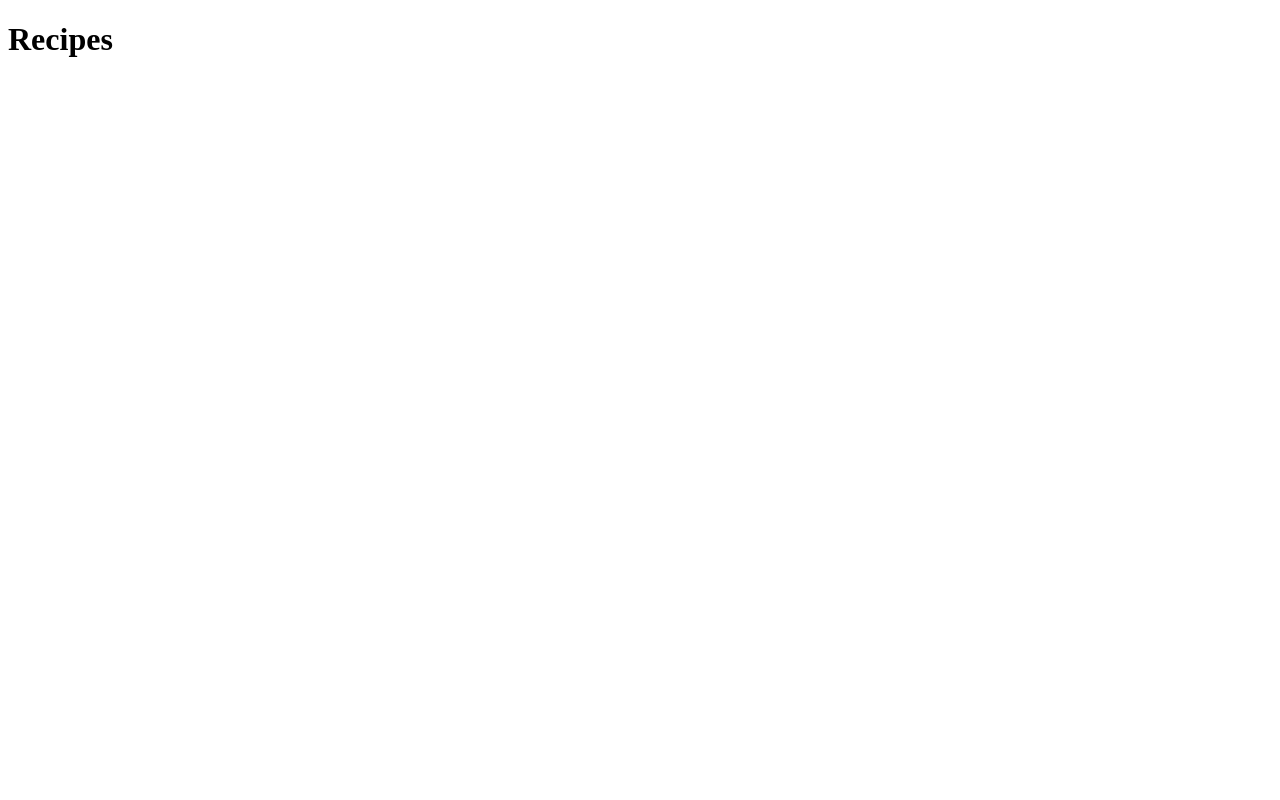
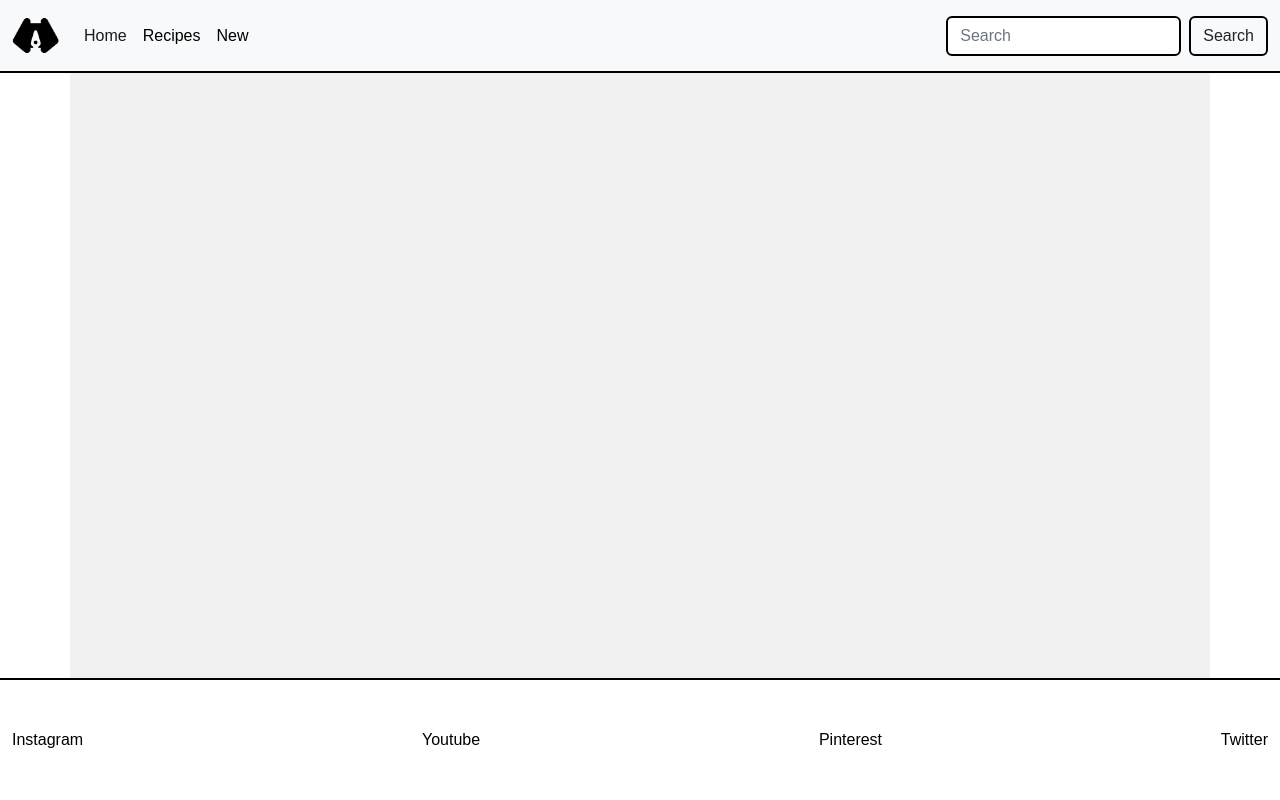
Before and after one commit to Johan-Hennius/django-recipe-sharing, a Django app: page / in a window 1280 px wide. Before the commit the page is almost empty. Run offline with Django 4.2, Linux system fonts and the light colour scheme.

Commit message:
Allauth intstalled acoording to CI module. Basic Nav and Footer added along with CSS style

```diff
--- a/recipe_share/urls.py
+++ b/recipe_share/urls.py
@@ -2,6 +2,7 @@ from django.contrib import admin
 from django.urls import path, include
 
 urlpatterns = [
+    path("accounts/", include("allauth.urls")),
     path('admin/', admin.site.urls),
     path('', include('recipe_share_app.urls')),
 ]
--- a/requirements.txt
+++ b/requirements.txt
@@ -1,4 +1,9 @@
 asgiref==3.7.2
 Django==4.2.7
+django-allauth==0.58.2
 gunicorn==20.1.0
+oauthlib==3.2.2
+PyJWT==2.8.0
+python3-openid==3.2.0
+requests-oauthlib==1.3.1
 sqlparse==0.4.4
--- /dev/null
+++ b/static/css/base-style.css
@@ -0,0 +1,71 @@
+@import url('https://fonts.googleapis.com/css2?family=Lora:wght@400;700&family=Plus+Jakarta+Sans:wght@400;600;700&display=swap');
+
+:root {
+    /** Fonts **/
+    --f-primary: 'Lora', serif;
+    --f-secondary: 'Jakarta', sans-serif;
+
+    /** Colours **/
+    --background: #f1f1f1;
+    --black: #000;
+    --pink: #dd7191;
+
+    /** Utility **/
+    --border: 2px solid var(--black);
+}
+
+/** General **/
+html,
+body {
+    height: 100%;
+}
+
+body {
+    display: flex;
+    flex-direction: column;
+    font-family: var(--f-secondary);
+}
+
+main {
+    flex: 1 0 auto;
+    background-color: var(--background);
+}
+
+h1,
+h2,
+h3,
+h4,
+h5,
+h6 {
+    font-family: var(--f-primary);
+}
+
+/** Header **/
+.navbar {
+    background-color: var(--background);
+    border-bottom: var(--border);
+}
+
+a.nav-link {
+    color: var(--black);
+}
+
+.logo {
+    width: 3rem;
+}
+
+.search__bar,
+.search__button {
+    border: var(--border);
+}
+
+/** Footer **/
+footer {
+    border-top: var(--border);
+}
+
+.footer__links {
+    font-family: var(--f-secondary);
+    text-decoration: none;
+    color: var(--black);
+}
--- a/templates/base.html
+++ b/templates/base.html
@@ -1,11 +1,43 @@
+{% load static %}
+
 <!DOCTYPE html>
 <html lang="en">
+
 <head>
     <meta charset="UTF-8">
     <meta name="viewport" content="width=device-width, initial-scale=1.0">
-    <title>Recipe Share</title>
-</head>
+    <title>Recipe Share - {% block title %}{% endblock %}</title>
+    <!--Bootstrap CSS-->
+    <link href="https://cdn.jsdelivr.net/npm/bootstrap@5.2.3/dist/css/bootstrap.min.css" rel="stylesheet"
+        integrity="sha384-rbsA2VBKQhggwzxH7pPCaAqO46MgnOM80zW1RWuH61DGLwZJEdK2Kadq2F9CUG65" crossorigin="anonymous">
+    <!--Personal CSS-->
+    <link rel="stylesheet" href="{% static 'css/base-style.css' %}">
+    {% block css %}
+
+    {% endblock css %}
+    </head>
+
 <body>
-    <h1>Recipes</h1>
+    {% include 'includes/header.html' %}
+
+    <main class="container">
+        {% block content %}
+
+        {% endblock %}
+    </main>
+
+    {% include 'includes/footer.html' %}
+    <!--Bootstrap JS-->
+    <script src="https://cdn.jsdelivr.net/npm/@popperjs/core@2.11.6/dist/umd/popper.min.js"
+        integrity="sha384-oBqDVmMz9ATKxIep9tiCxS/Z9fNfEXiDAYTujMAeBAsjFuCZSmKbSSUnQlmh/jp3" crossorigin="anonymous">
+    </script>
+    <script src="https://cdn.jsdelivr.net/npm/bootstrap@5.2.3/dist/js/bootstrap.min.js"
+        integrity="sha384-cuYeSxntonz0PPNlHhBs68uyIAVpIIOZZ5JqeqvYYIcEL727kskC66kF92t6Xl2V" crossorigin="anonymous">
+    </script>
+    <!--Personal JS-->
+    {% block js %}
+
+    {% endblock js %}
 </body>
+
 </html>
--- /dev/null
+++ b/templates/includes/footer.html
@@ -0,0 +1,17 @@
+{% load static %}
+
+<footer class="container-fluid">
+    <div class="row">
+        <!--Social media links-->
+        <div class="col-12 d-flex justify-content-between py-5">
+            <a href="#" target="_blank" rel="noopener" aria-label="Linked - Opens in new tab"
+                class="footer__links">Instagram</a>
+            <a href="#" target="_blank" rel="noopener" aria-label="Linked - Opens in new tab"
+                class="footer__links">Youtube</a>
+            <a href="#" target="_blank" rel="noopener" aria-label="Linked - Opens in new tab"
+                class="footer__links">Pinterest</a>
+            <a href="#" target="_blank" rel="noopener" aria-label="Linked - Opens in new tab"
+                class="footer__links">Twitter</a>
+        </div>
+    </div>
+</footer>
--- /dev/null
+++ b/templates/includes/header.html
@@ -0,0 +1,32 @@
+{% load static %}
+<header>
+    <nav class="navbar navbar-expand-lg bg-light">
+        <div class="container-fluid">
+            <!--Logo-->
+            <a class="navbar-brand" href="#"><img src="{% static 'images/jbh-logo-70px.png' %}" alt="JBH Logo" class="logo"></a>
+            <button class="navbar-toggler" type="button" data-bs-toggle="collapse" data-bs-target="#navbarNav"
+                aria-controls="navbarNav" aria-expanded="false" aria-label="Toggle navigation">
+                <span class="navbar-toggler-icon"></span>
+            </button>
+            <!--Navbar items-->
+            <div class="collapse navbar-collapse justify-content-between" id="navbarNav">
+                <ul class="navbar-nav">
+                    <li class="nav-item">
+                        <a class="nav-link active" aria-current="page" href="{% url 'home' %}">Home</a>
+                    </li>
+                    <li class="nav-item">
+                        <a class="nav-link" href="#">Recipes</a>
+                    </li>
+                    <li class="nav-item">
+                        <a class="nav-link" href="#">New</a>
+                    </li>
+                </ul>
+                <!--Form for search bar-->
+                <form class="d-flex" role="search">
+                    <input class="form-control me-2 search__bar" type="search" placeholder="Search" aria-label="Search">
+                    <button class="btn btn-outline-dark search__button" type="submit">Search</button>
+                </form>
+            </div>
+        </div>
+    </nav>
+</header>
```
Also changed, not shown: recipe_share/settings.py (+14 -0 lines), db.sqlite3, static/images/jbh-logo-70px.png (added).
